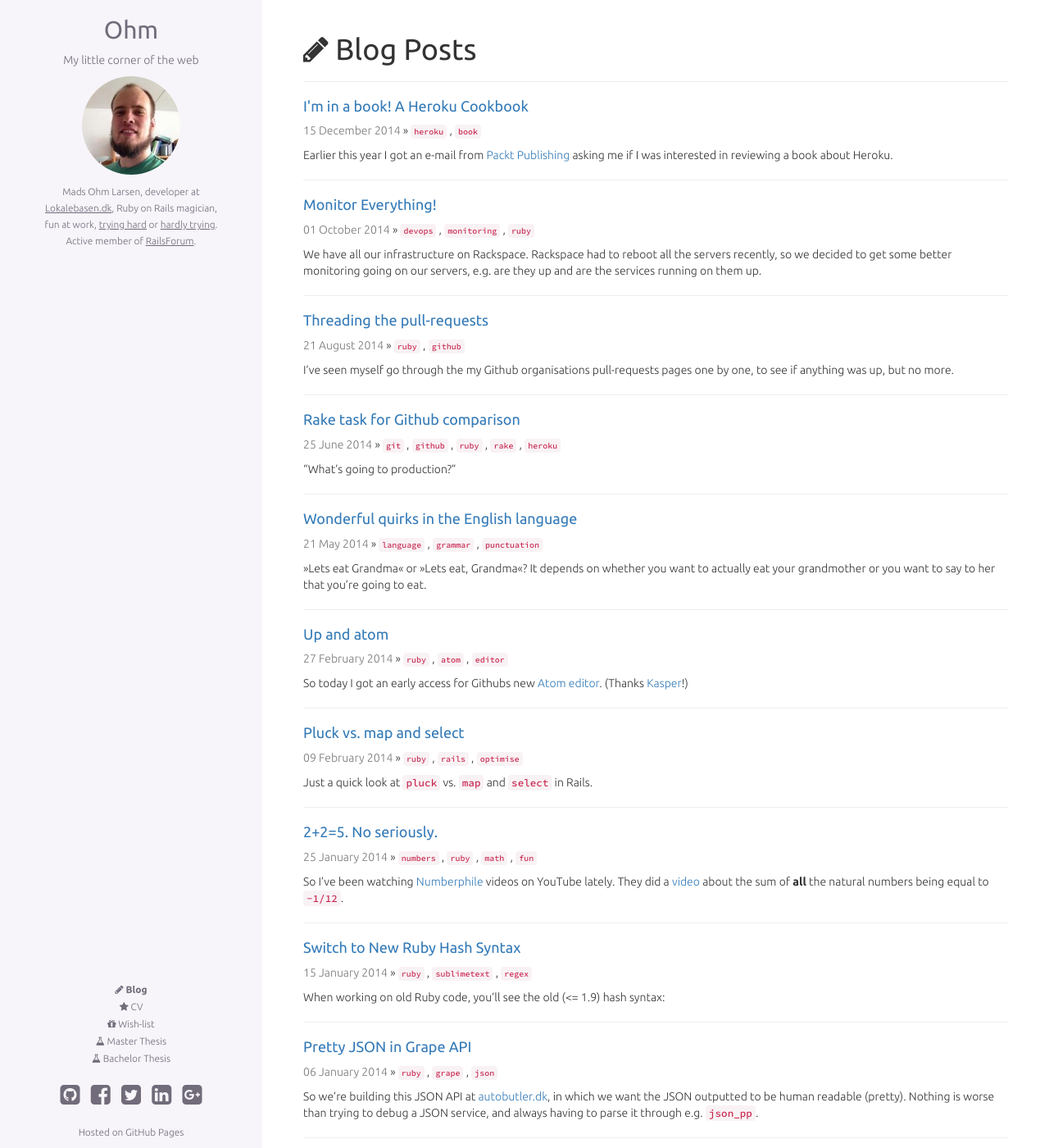
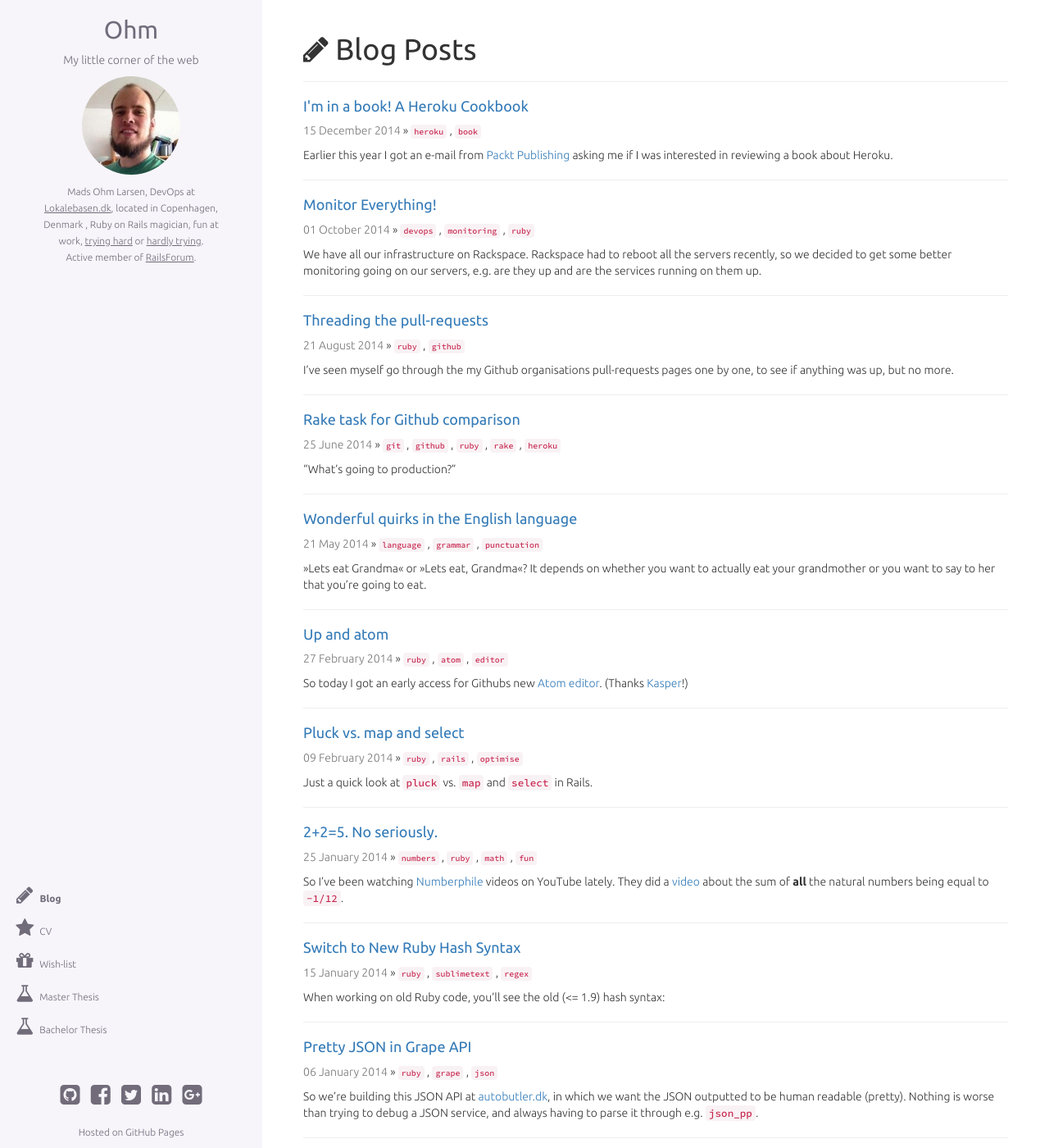
Before and after one commit to omegahm/omegahm.github.io, a Jekyll site: the page built from index.html, in a window 1280 px wide and 1400 px high. Shown: the whole window at 82% size. Built offline with Jekyll 4.4.1, drawn with Linux system fonts in a browser that asks for light colours; nearby versions of some CDN libraries; Markdown is read by kramdown in place of the engine named in the settings.

Commit message:
Fiddle with some styling

```diff
--- a/_includes/footer.html
+++ b/_includes/footer.html
@@ -5,12 +5,12 @@
     <aside id="foot">
       <footer>
         <nav class="pages">
-          <ul>
+          <ul class="nav nav-pills nav-stacked">
             {% assign url = page.url|remove:'index.html' %}
             {% for link in site.navigation %}
-              <li{% if url == link.url %} class="current"{% endif %}>
+              <li role="presentation" {% if url == link.url %} class="current"{% endif %}>
                 <a href="{{ link.url }}"{% if link.title %} title="{{ link.title }}"{% endif %}>
-                  <i class="fa {{ link.symbol }}"></i> {{ link.text }}
+                  <i class="fa fa-2x fa-fw {{ link.symbol }}"></i> {{ link.text }}
                 </a>
               </li>
             {% endfor %}
@@ -34,7 +34,7 @@
             <i class="fa fa-linkedin-square fa-2x"></i>
           </a>
 
-          <a href="https://plus.google.com/u/1/101353225056422469688?rel=author">
+          <a href="https://plus.google.com/+MadsOhmLarsen" rel="author">
             <i class="fa fa-google-plus-square fa-2x"></i>
           </a>
         </nav>
@@ -47,6 +47,6 @@
     </aside>
 
     <script src="//code.jquery.com/jquery-2.0.3.min.js"></script>
-    <script src="//netdna.bootstrapcdn.com/bootstrap/3.2.0/js/bootstrap.min.js"></script>
+    <script src="//maxcdn.bootstrapcdn.com/bootstrap/3.3.1/js/bootstrap.min.js"></script>
   </body>
 </html>
--- a/_includes/header.html
+++ b/_includes/header.html
@@ -12,14 +12,11 @@
     <script src="//html5shiv.googlecode.com/svn/trunk/html5.js"></script>
     <![endif]-->
 
-    <link rel="stylesheet" href="//netdna.bootstrapcdn.com/bootstrap/3.2.0/css/bootstrap.min.css">
-    <link rel="stylesheet" href="//netdna.bootstrapcdn.com/font-awesome/4.1.0/css/font-awesome.css">
+    <link rel="stylesheet" href="//maxcdn.bootstrapcdn.com/bootstrap/3.3.1/css/bootstrap.min.css">
+    <link rel="stylesheet" href="//maxcdn.bootstrapcdn.com/font-awesome/4.2.0/css/font-awesome.min.css">
 
     <link rel="stylesheet" href="/css/syntax.css">
     <link rel="stylesheet" href="/css/main.css">
-
-    <link rel="author" href="https://plus.google.com/u/1/101353225056422469688">
-    <link rel="author" href="//ohm.sh/humans.txt" type="text/plain">
 
     <script async src="//pagead2.googlesyndication.com/pagead/js/adsbygoogle.js"></script>
     <script>
@@ -60,15 +57,22 @@
 
         <p>My little corner of the web</p>
 
-        <span itemprop="author" itemscope="author" itemtype="http://schema.org/Person">
-          <img src="/img/face.jpeg" class="img-circle" alt="Ohm" itemprop="image" />
+        <span itemprop="author" itemscope itemtype="http://schema.org/Person">
+          <meta itemprop="url" content="http://ohm.sh/">
+          <img src="/img/face.jpeg" class="img-circle" alt="Ohm" itemprop="image">
 
           <p class="about">
             <small>
               <span itemprop="name">Mads Ohm Larsen</span>,
               <span itemprop="description">
-                developer at <a href="http://www.lokalebasen.dk" target="_blank" itemprop="worksFor">Lokalebasen.dk</a>,
+                DevOps at <a href="http://www.lokalebasen.dk" target="_blank" itemprop="affiliation">Lokalebasen.dk</a>,
+                located in
+                <span itemprop="address" itemscope itemtype="http://schema.org/PostalAddress">
+                  <span itemprop="addressLocality">Copenhagen</span>,
+                  <span itemprop="addressCountry">Denmark</span>
+                </span>,
                 Ruby on Rails magician, fun at work, <a href="http://projecteuler.net/profile/omegahm.png" taget="_blank" itemprop="award">trying hard</a> or <a href="http://www.codewars.com/users/omegahm">hardly trying</a>.
+                <br>
                 Active member of <a href="https://railsforum.com/" target="_blank">RailsForum</a>.
               </span>
             </small>
--- a/css/main.sass
+++ b/css/main.sass
@@ -52,7 +52,7 @@ aside
     &:hover, &:focus
       color: $asideHoverColor
       text-decoration: none
-      font-weight: 500
+      font-weight: 300
 
       & > .fa
         text-decoration: none
@@ -90,11 +90,20 @@ main
 .pages
   font-size: .85em
   padding-top: 20px
+  padding-bottom: 30px
 
-  ul
+  ul.nav.nav-pills.nav-stacked
+    text-align: left
     list-style: none
     margin: 0
     padding: 0
+
+    li a, li a:hover
+      padding-top: 5px
+      padding-bottom: 5px
+
+    li:hover, li a:hover
+      background-color: #ccc
 
   li.current
     &, & > a, & > a:hover, & > a:focus
```
